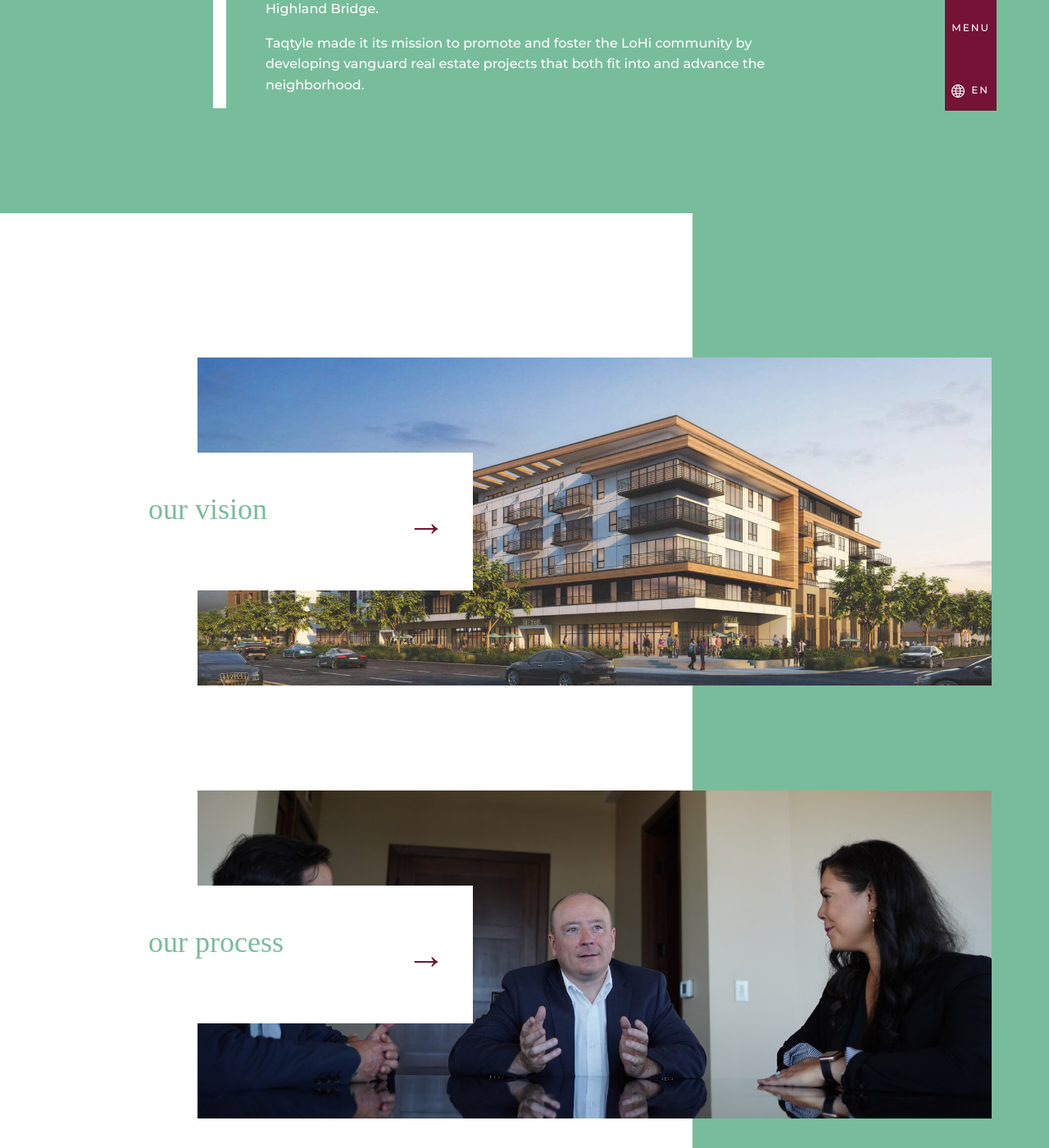
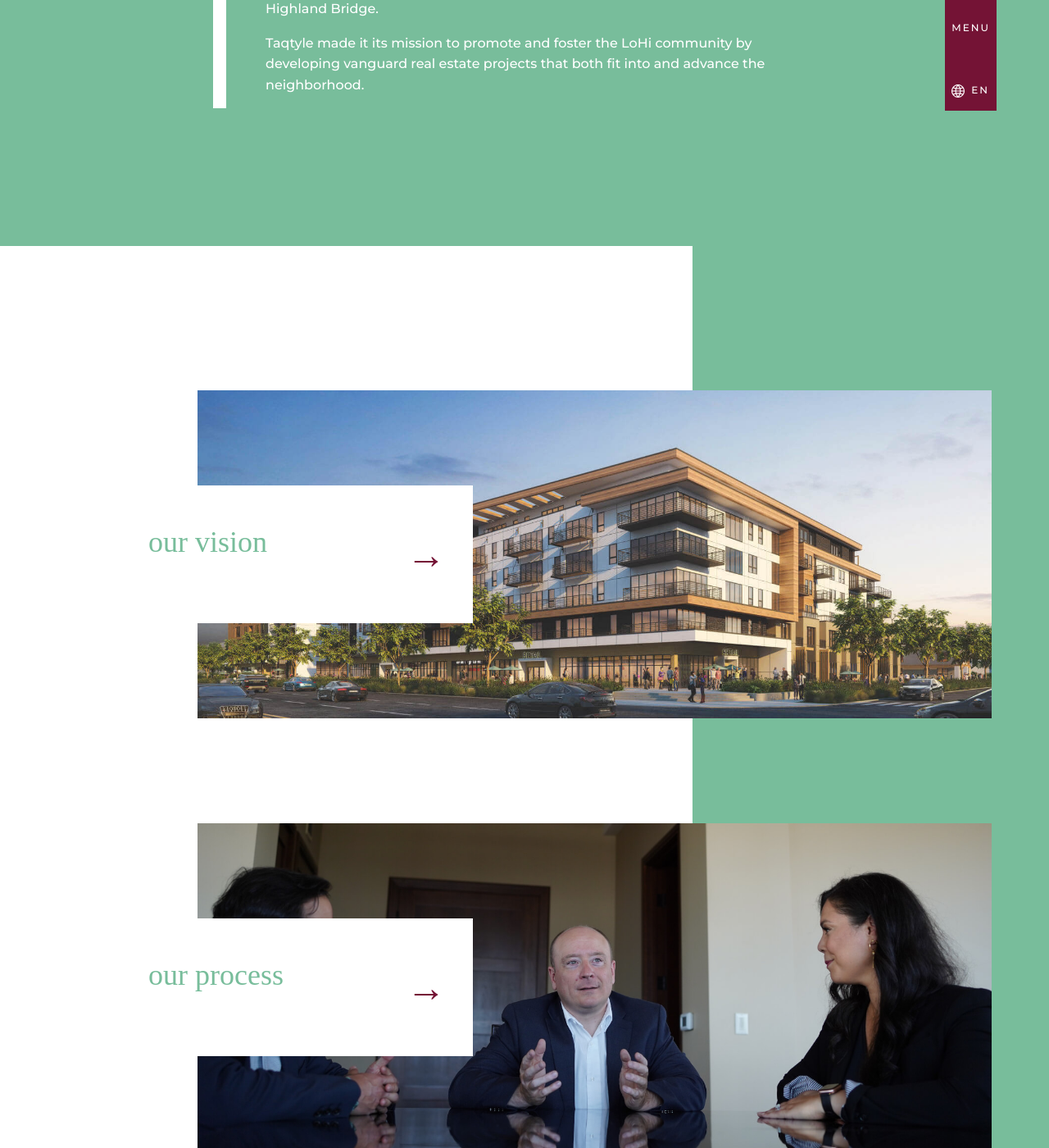
Before and after one commit to mesabafinance/taqtyle.com, a Jekyll site: the page built from en/index.html, in a window 1280 px wide and 1400 px high, scrolled down 984 px. Shown: the whole window at 82% size. Built offline with Jekyll 4.4.1, drawn with Linux system fonts in a browser that asks for light colours; some web fonts are replaced.

Commit message:
Update _theme.scss

```diff
--- a/assets/css/_sass/_theme.scss
+++ b/assets/css/_sass/_theme.scss
@@ -103,3 +103,18 @@
         }
     }
 }
+/* For larger screens */
+@media (min-width: 768px) {
+    .pl-sm-4 {
+        padding-left: 1.5rem; /* Adjust padding as needed */
+        margin-bottom: 40px; /* Add bottom margin to prevent overlap */
+    }
+}
+
+/* For smaller screens (mobile) */
+@media (max-width: 767px) {
+    .pl-sm-4 {
+        padding-left: 0; /* Adjust to zero or small padding for mobile */
+        margin-bottom: 20px; /* Adjust as needed for mobile */
+    }
+}
```
